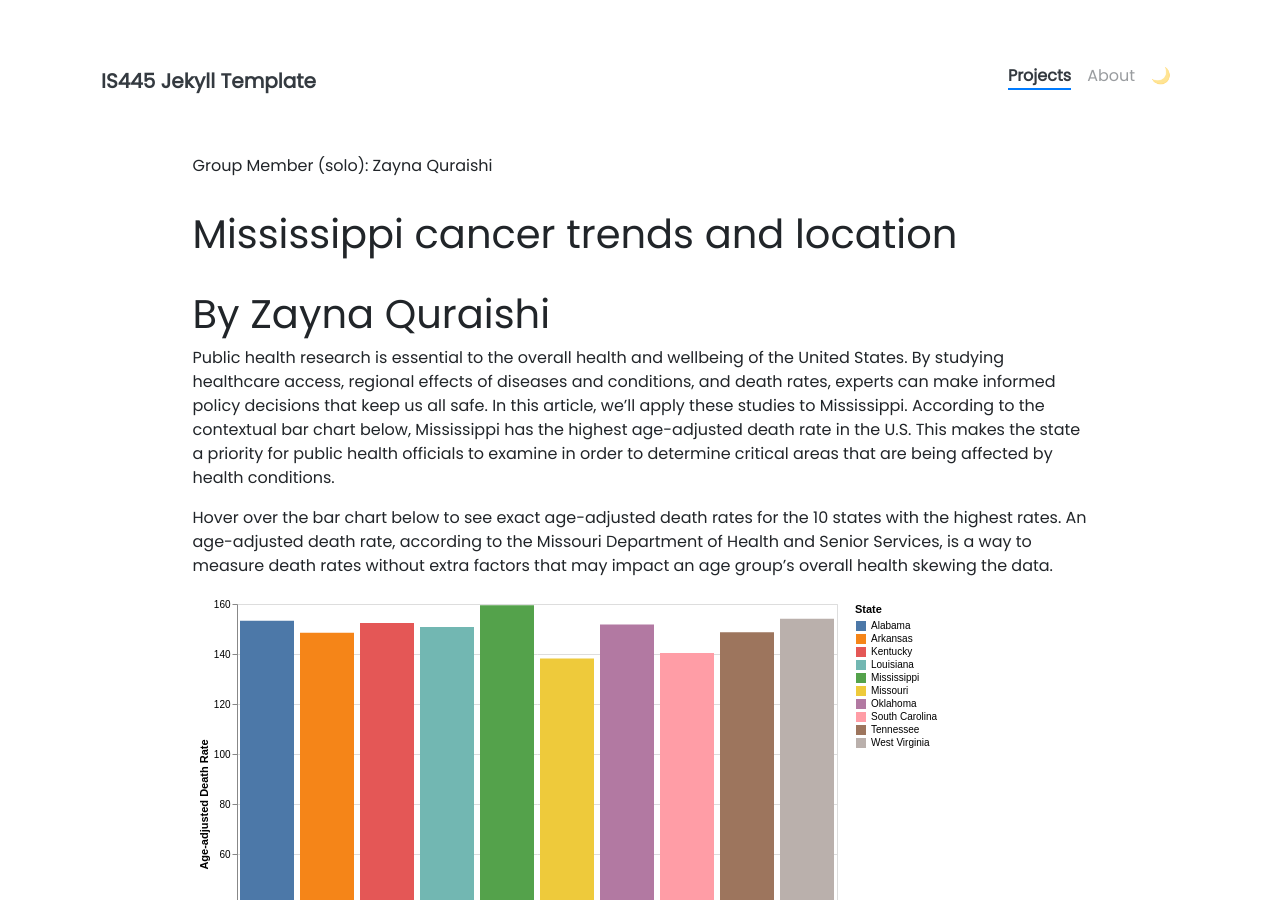
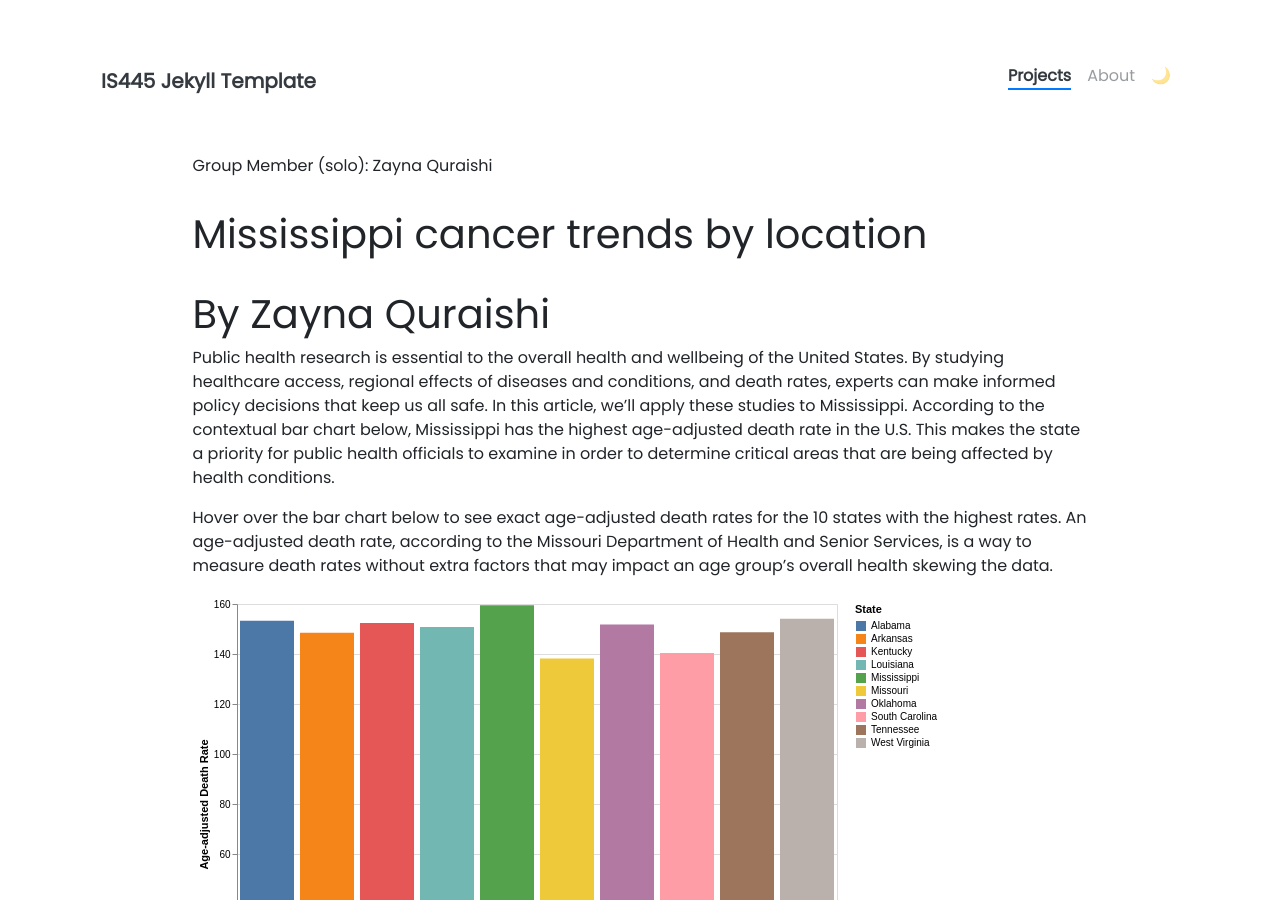
Before and after one commit to znquraishi/znquraishi.github.io, a Jekyll site: the page built from _projects/final_3.3.md, in a window 1280 px wide and 900 px high. Built offline with Jekyll 4.4.1, drawn with Linux system fonts in a browser that asks for light colours; nearby versions of some CDN libraries.

Commit message:
Update final_3.3.md

```diff
--- a/_projects/final_3.3.md
+++ b/_projects/final_3.3.md
@@ -14,7 +14,7 @@ custom_js:
 
 Group Member (solo): Zayna Quraishi
 
-# Mississippi cancer trends and location
+# Mississippi cancer trends by location
 # By Zayna Quraishi
 
 Public health research is essential to the overall health and wellbeing of the United States. By studying healthcare access, regional effects of diseases and conditions, and death rates, experts can make informed policy decisions that keep us all safe. In this article, we'll apply these studies to Mississippi. According to the contextual bar chart below, Mississippi has the highest age-adjusted death rate in the U.S.  This makes the state a priority for public health officials to examine in order to determine critical areas that are being affected by health conditions.
```
